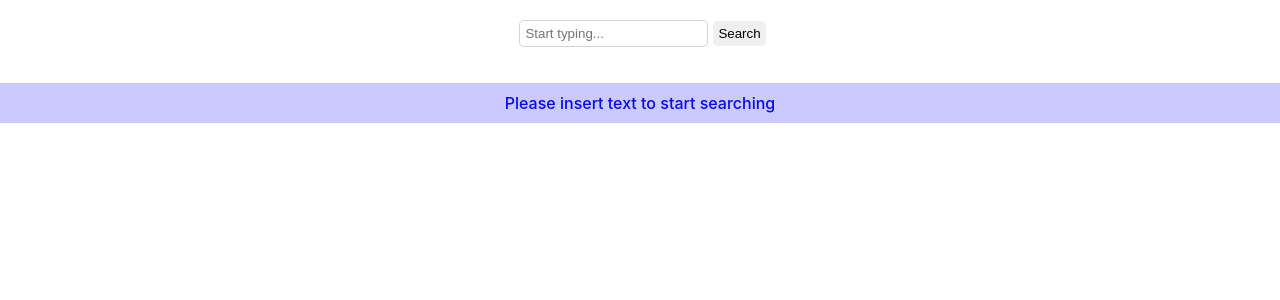
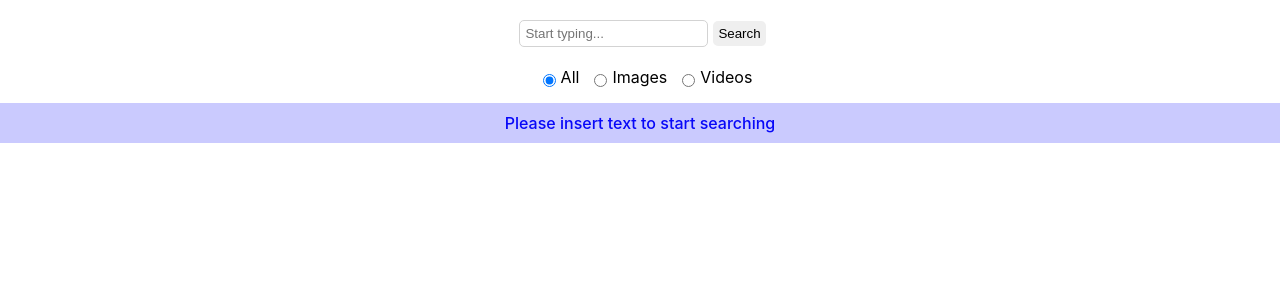
Before and after one commit to elena-in-code/Nasa-project, a React (Create React App) app: page / in a window 1280 px wide. Shown: the top 300 px of the page. Built offline with nearby package versions, Linux system fonts and the light colour scheme.

Commit message:
add RadioButton

```diff
--- /dev/null
+++ b/src/componentes/common/radioButton.js
@@ -0,0 +1,62 @@
+import React from 'react';
+import PropTypes from 'prop-types';
+import './radioButton.scss';
+
+const RadioButton = (props) => {
+  const { checked, onChange } = props;
+
+  return (
+    <div className="radio-button__wrapper">
+      <div className="radio-button__section">
+        <input
+          className="radio-button__input"
+          type="radio"
+          id="all"
+          name="mediaRadioButtons"
+          value="all"
+          checked={checked === 'all'}
+          onChange={onChange}
+        />
+        <label htmlFor="all">All</label>
+      </div>
+
+      <div className="radio-button__section">
+        <input
+          className="radio-button__input"
+          type="radio"
+          id="images"
+          name="mediaRadioButtons"
+          value="image"
+          checked={checked === 'image'}
+          onChange={onChange}
+        />
+        <label htmlFor="images">Images</label>
+      </div>
+
+      <div className="radio-button__section">
+        <input
+          className="radio-button__input"
+          type="radio"
+          id="videos"
+          name="mediaRadioButtons"
+          value="video"
+          checked={checked === 'video'}
+          onChange={onChange}
+        />
+        <label htmlFor="videos">Videos</label>
+      </div>
+    </div>
+  );
+};
+
+RadioButton.propTypes = {
+  checked: PropTypes.string,
+  onChange: PropTypes.func,
+};
+
+RadioButton.defaultProps = {
+  checked: 'all',
+  onChange: () => {},
+};
+
+export default RadioButton;
--- /dev/null
+++ b/src/componentes/common/radioButton.scss
@@ -0,0 +1,15 @@
+.radio-button {
+  &__wrapper {
+    display: flex;
+    justify-content: center;
+  }
+
+  &__section {
+    display: flex;
+    align-items: flex-end;
+  }
+
+  &__input {
+    margin: 0 5px 0 15px;
+  }
+}
--- a/src/componentes/search/search.js
+++ b/src/componentes/search/search.js
@@ -4,6 +4,7 @@ import Form from '../common/form';
 import Card from '../common/card';
 import SearchTerm from '../common/searchTerm';
 import Message from '../common/message';
+import RadioButton from '../common/radioButton';
 
 import './search.scss';
 
@@ -15,20 +16,25 @@ const Search = () => {
   const [showInput, setShowInput] = useState(true);
   const [submitted, setSubmitted] = useState(false);
   const [loading, setLoading] = useState(false);
+  const [radioButtonSelection, setRadioButtonSelection] = useState('all');
 
-  const handleChange = event => {
+  const mediaTypeURL =
+    radioButtonSelection !== 'all' && `&media_type=${radioButtonSelection}`;
+
+  const handleChange = (event) => {
     setInputValue(event.target.value);
     setSubmitted(false);
   };
 
   const handleSubmit = () => {
-    if(inputValue){
-      setLoading(true)
-      fetch(nasaURL+inputValue)
-        .then(response =>response.json()
-        .then(data => {
-          setItems(data.collection.items)
-          setLoading(false)
+    if (inputValue) {
+      setLoading(true);
+      fetch(nasaURL + inputValue + mediaTypeURL).then((response) =>
+        response
+          .json()
+          .then((data) => {
+            setItems(data.collection.items);
+            setLoading(false);
           })
           .catch((error) => console.log(error))
       );
@@ -37,41 +43,76 @@ const Search = () => {
   };
 
   const renderMessage = () => {
-    if(loading) return <Message messageText="Loading..." messageStatusClassName="info"/>
-    if (submitted && inputValue && items.length === 0) return <Message messageText="There is no results for your search, please reset your search and try again" messageStatusClassName="warning"/>
-    if(!inputValue) return <Message messageText="Please insert text to start searching" messageStatusClassName="info"/>
-  }
+    if (loading)
+      return <Message messageText="Loading..." messageStatusClassName="info" />;
+    if (submitted && inputValue && items.length === 0)
+      return (
+        <Message
+          messageText="There is no results for your search, please reset your search and try again"
+          messageStatusClassName="warning"
+        />
+      );
+    if (!inputValue)
+      return (
+        <Message
+          messageText="Please insert text to start searching"
+          messageStatusClassName="info"
+        />
+      );
+  };
 
   const handleReset = () => {
     setItems([]);
     setInputValue('');
     setShowInput(true);
     setSubmitted(false);
-  }
+  };
 
   const renderSearchResults = () => {
-    if (items){
-        const getCardComponent = items.map(item => {
+    if (items) {
+      const getCardComponent = items.map((item) => {
         const { data, links } = item;
         const { title, description, nasa_id } = data[0];
-          return <Card key={nasa_id} cardTitle={title} image={links ? links[0].href : ''} imageAlt={title} description={description} />;
+        return (
+          <Card
+            key={nasa_id}
+            cardTitle={title}
+            image={links ? links[0].href : ''}
+            imageAlt={title}
+            description={description}
+          />
+        );
       });
       return getCardComponent;
+    }
+  };
+
+  const handleRadioButtonChange = (event) => {
+    if (event && event.target.checked) {
+      setRadioButtonSelection(event.target.value);
     }
   };
 
   return (
     <div className="search__container">
       <Form
-        onClick={items.length === 0 ? () => handleSubmit(): () => handleReset()}
+        onClick={
+          items.length === 0 ? () => handleSubmit() : () => handleReset()
+        }
         onChange={handleChange}
         value={inputValue}
-        buttonText={items.length === 0 ? "Search" : "Reset Search"}
-        showInput = {items.length === 0 && showInput}
+        buttonText={items.length === 0 ? 'Search' : 'Reset Search'}
+        showInput={items.length === 0 && showInput}
       />
+      {items.length === 0 && (
+        <RadioButton
+          checked={radioButtonSelection}
+          onChange={handleRadioButtonChange}
+        />
+      )}
       {renderMessage()}
       {items.length !== 0 && <SearchTerm searchTerm={inputValue} />}
-      <div className='search-results__container'>
+      <div className="search-results__container">
         {items.length !== 0 && renderSearchResults()}
       </div>
     </div>
```
Lines whose indentation alone changed are shown as unchanged.
